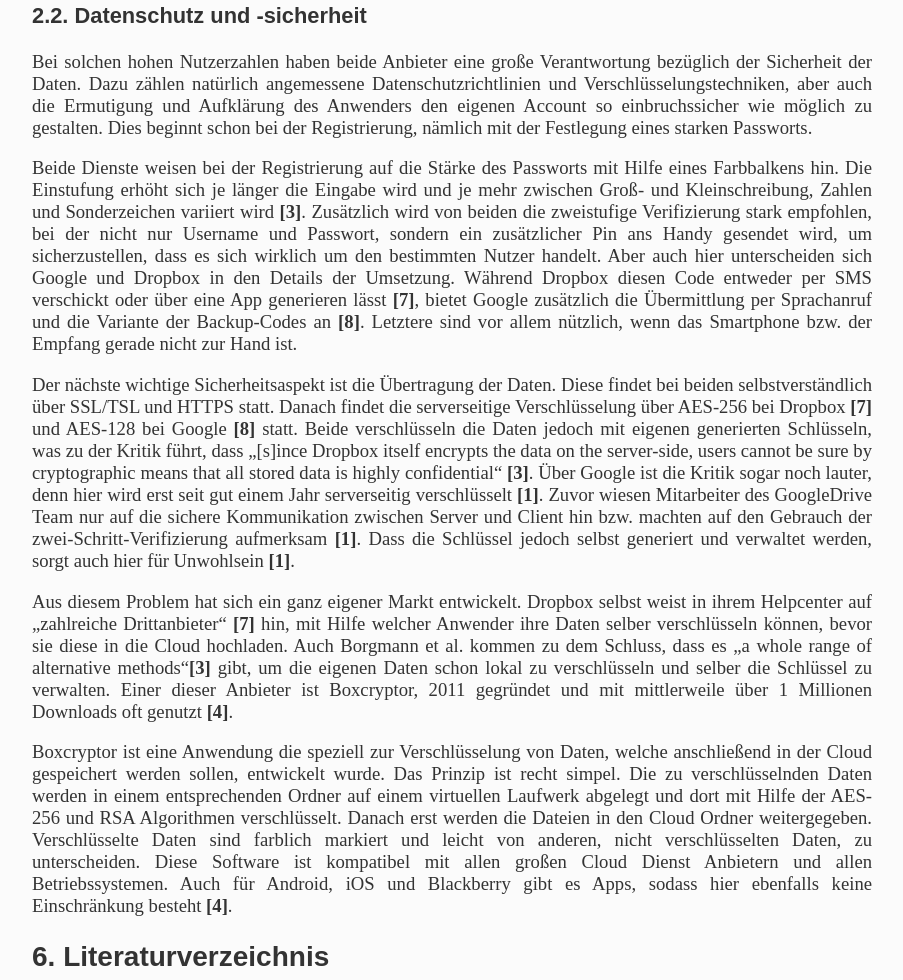
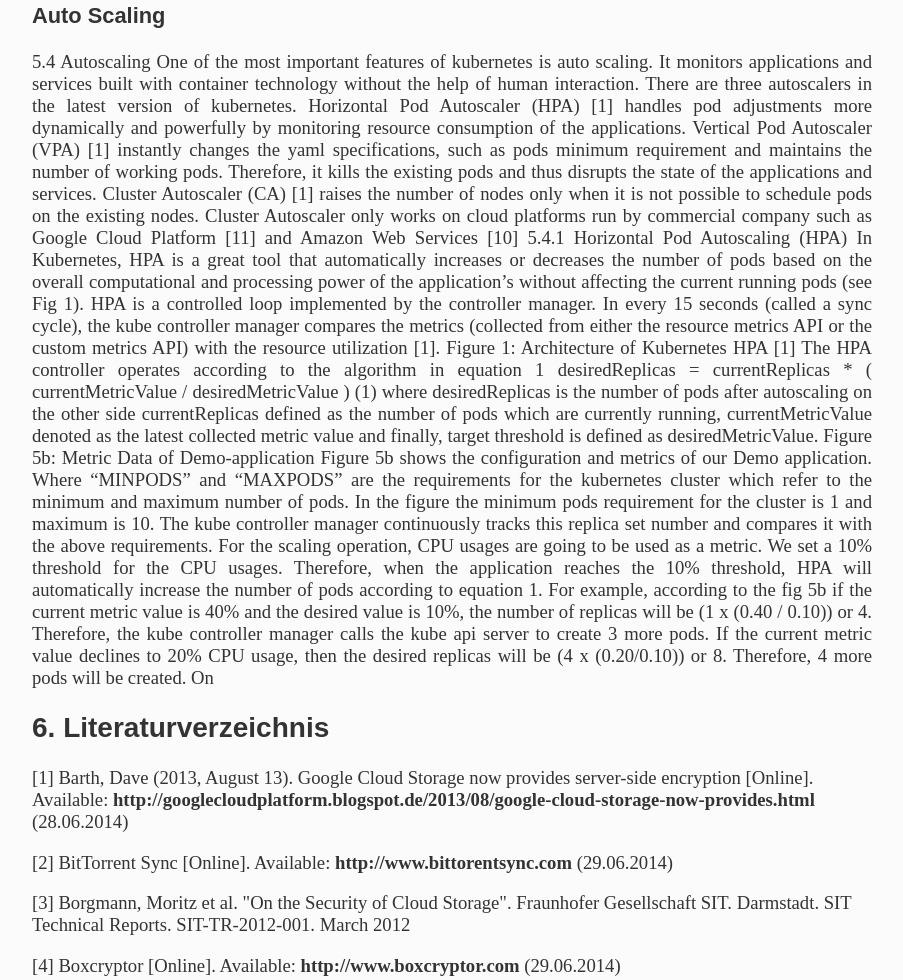
Before and after one commit to meshudn/seminar-report, a plain HTML site: page index.html in a window 1280 px wide. Shown: the part 2126-3106 px from the top of the page, without its empty margins (188-1091 px from the left). Drawn offline with Linux system fonts and the light colour scheme; a web font is replaced by a local one.

Commit message:
updated new

```diff
--- a/index.html
+++ b/index.html
@@ -100,42 +100,29 @@ function createAndSendDocument() {
         </figure>
     </section>
     <section>
-    	<h3>2.2. Datenschutz und -sicherheit</h3>
+    	<h3>Auto Scaling</h3>
     	<p>
-        Bei solchen hohen Nutzerzahlen haben beide Anbieter eine große Verantwortung bezüglich der Sicherheit der Daten. Dazu zählen natürlich angemessene
-        Datenschutzrichtlinien und Verschlüsselungstechniken, aber auch die Ermutigung und Aufklärung des Anwenders den eigenen Account so einbruchssicher wie
-        möglich zu gestalten. Dies beginnt schon bei der Registrierung, nämlich mit der Festlegung eines starken Passworts.
-    	</p>
-    	<p>
-        Beide Dienste weisen bei der Registrierung auf die Stärke des Passworts mit Hilfe eines Farbbalkens hin. Die Einstufung erhöht sich je länger die Eingabe
-        wird und je mehr zwischen Groß- und Kleinschreibung, Zahlen und Sonderzeichen variiert wird <a href="#r3">[3]</a>. Zusätzlich wird von beiden die zweistufige Verifizierung stark
-        empfohlen, bei der nicht nur Username und Passwort, sondern ein zusätzlicher Pin ans Handy gesendet wird, um sicherzustellen, dass es sich wirklich um
-        den bestimmten Nutzer handelt. Aber auch hier unterscheiden sich Google und Dropbox in den Details der Umsetzung. Während Dropbox diesen Code entweder per SMS verschickt
-        oder über eine App generieren lässt <a href="#r7">[7]</a>, bietet Google zusätzlich die Übermittlung per Sprachanruf und die Variante der Backup-Codes an <a href="#r8">[8]</a>. Letztere sind vor
-        allem nützlich, wenn das Smartphone bzw. der Empfang gerade nicht zur Hand ist.
-    	</p>
-    	<p>
-        Der nächste wichtige Sicherheitsaspekt ist die Übertragung der Daten. Diese findet bei beiden selbstverständlich über SSL/TSL und HTTPS statt. Danach
-        findet die serverseitige Verschlüsselung über AES-256 bei Dropbox <a href="#r7">[7]</a> und AES-128 bei Google <a href="#r8">[8]</a> statt. Beide verschlüsseln die Daten
-        jedoch mit eigenen generierten Schlüsseln, was zu der Kritik führt, dass „[s]ince Dropbox itself encrypts the data on the server-side, users cannot be sure
-        by cryptographic means that all stored data is highly confidential“ <a href="#r3">[3]</a>. Über Google ist die Kritik sogar noch lauter, denn hier wird
-        erst seit gut einem Jahr serverseitig verschlüsselt <a href="#r1">[1]</a>. Zuvor wiesen Mitarbeiter des GoogleDrive Team
-        nur auf die sichere Kommunikation zwischen Server und Client hin bzw. machten auf den Gebrauch der zwei-Schritt-Verifizierung aufmerksam <a href="#r1">[1]</a>.
-    	Dass die Schlüssel jedoch selbst generiert und verwaltet werden, sorgt auch hier für Unwohlsein <a href="#r1">[1]</a>.
-    	</p>
-    	<p>
-        Aus diesem Problem hat sich ein ganz eigener Markt entwickelt. Dropbox selbst weist in ihrem Helpcenter auf „zahlreiche Drittanbieter“ <a href="#r7">[7]</a>
-        hin, mit Hilfe welcher Anwender ihre Daten selber verschlüsseln können, bevor sie diese in die Cloud hochladen. Auch Borgmann et al. kommen zu dem Schluss,
-        dass es „a whole range of alternative methods“<a href="#r3">[3]</a> gibt, um die eigenen Daten schon lokal zu verschlüsseln und selber die Schlüssel zu verwalten. Einer
-        dieser Anbieter ist Boxcryptor, 2011 gegründet und mit mittlerweile über 1 Millionen Downloads oft genutzt <a href="#r4">[4]</a>.
-    	</p>
-    	<p>
-        Boxcryptor ist eine Anwendung die speziell zur Verschlüsselung von Daten, welche anschließend in der Cloud gespeichert werden sollen, entwickelt wurde. Das
-        Prinzip ist recht simpel. Die zu verschlüsselnden Daten werden in einem entsprechenden Ordner auf einem virtuellen Laufwerk abgelegt und dort mit Hilfe der
-        AES-256 und RSA Algorithmen verschlüsselt. Danach erst werden die Dateien in den Cloud Ordner weitergegeben. Verschlüsselte Daten sind farblich markiert
-        und leicht von anderen, nicht verschlüsselten Daten, zu unterscheiden. Diese Software ist kompatibel mit allen großen Cloud Dienst Anbietern und allen Betriebssystemen. Auch für Android, iOS und
-        Blackberry gibt es Apps, sodass hier ebenfalls keine Einschränkung besteht <a href="#r4">[4]</a>.
-    	</p>
+            5.4 Autoscaling
+            One of the most important features of kubernetes is auto scaling. It monitors applications and services built with container technology without the help of human interaction. There are three autoscalers in the latest version of kubernetes.
+            Horizontal Pod Autoscaler (HPA) [1]  handles pod adjustments more dynamically and powerfully by monitoring resource consumption of the applications.
+            Vertical Pod Autoscaler (VPA) [1] instantly changes the yaml specifications, such as pods minimum requirement and maintains the number of working pods. Therefore, it kills the existing pods and thus disrupts the state of the applications and services.
+            Cluster Autoscaler (CA) [1] raises the number of nodes only when it is not possible to schedule pods on the existing nodes. Cluster Autoscaler only works on cloud platforms run by commercial company such as Google Cloud Platform [11] and Amazon Web Services [10]
+            5.4.1 Horizontal Pod Autoscaling (HPA)
+            In Kubernetes, HPA is a great tool that automatically increases or decreases the number of pods based on the overall computational and processing power of the application’s without affecting the current running pods (see Fig 1). HPA is a controlled loop implemented by the controller manager. In every 15 seconds (called a sync cycle), the kube controller manager compares the metrics (collected from either the resource metrics API or the custom metrics API) with the resource utilization [1].
+
+            Figure 1: Architecture of Kubernetes HPA [1]
+
+            The HPA controller operates according to the algorithm in equation 1
+
+            desiredReplicas = currentReplicas * ( currentMetricValue / desiredMetricValue )    (1)
+
+            where desiredReplicas is the number of pods after autoscaling on the other side currentReplicas defined as the number of pods which are currently running, currentMetricValue denoted as the latest collected metric value and finally, target threshold is defined as desiredMetricValue.
+            Figure 5b: Metric Data of Demo-application
+
+            Figure 5b shows the configuration and metrics of our Demo application. Where “MINPODS” and “MAXPODS” are the requirements for the kubernetes cluster which refer to the minimum and maximum number of pods. In the figure the minimum pods requirement for the cluster is 1 and maximum is 10. The kube controller manager continuously tracks this replica set number and compares it with the above requirements. For the scaling operation, CPU usages are going to be used as a metric. We set a 10% threshold for the CPU usages. Therefore, when the application reaches the 10% threshold, HPA will automatically increase the number of pods according to equation 1.
+
+            For example, according to the fig 5b if the current metric value is 40%  and the desired value is 10%, the number of replicas will be (1 x (0.40 / 0.10)) or 4. Therefore, the kube controller manager calls the kube api server to create 3 more pods. If the current metric value declines to 20% CPU usage, then the desired replicas will be (4 x (0.20/0.10)) or 8. Therefore, 4 more pods will be created. On
+          </p>
     </section>
 
 
```
